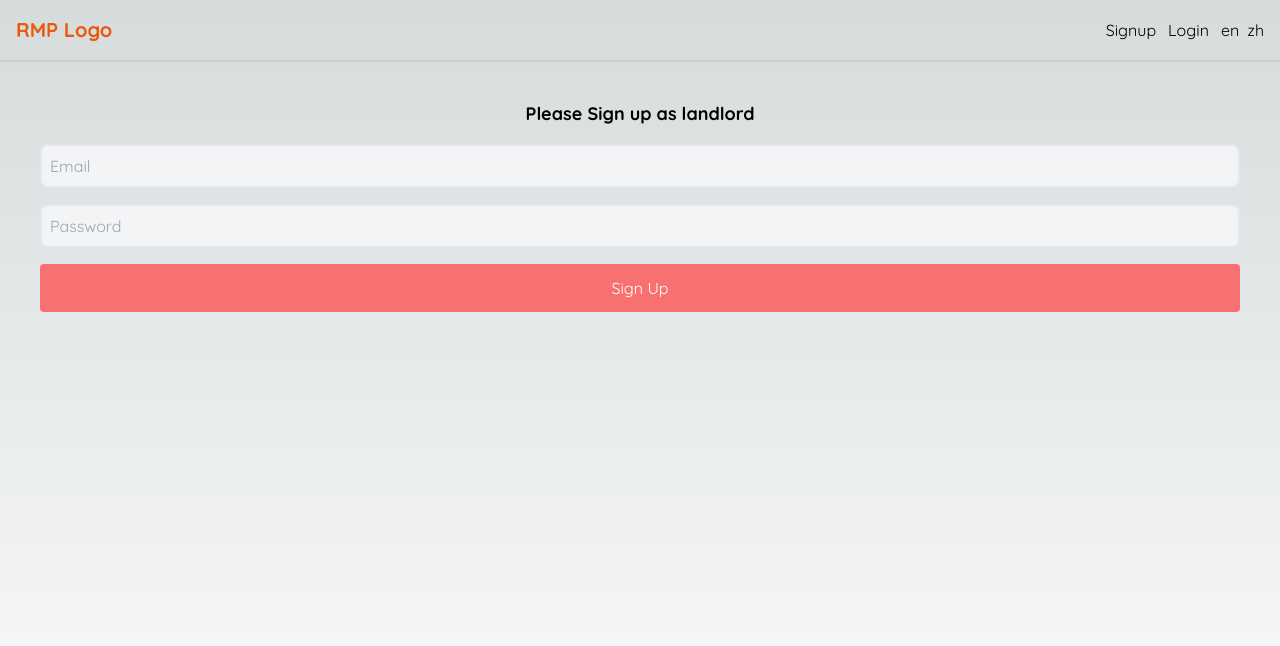
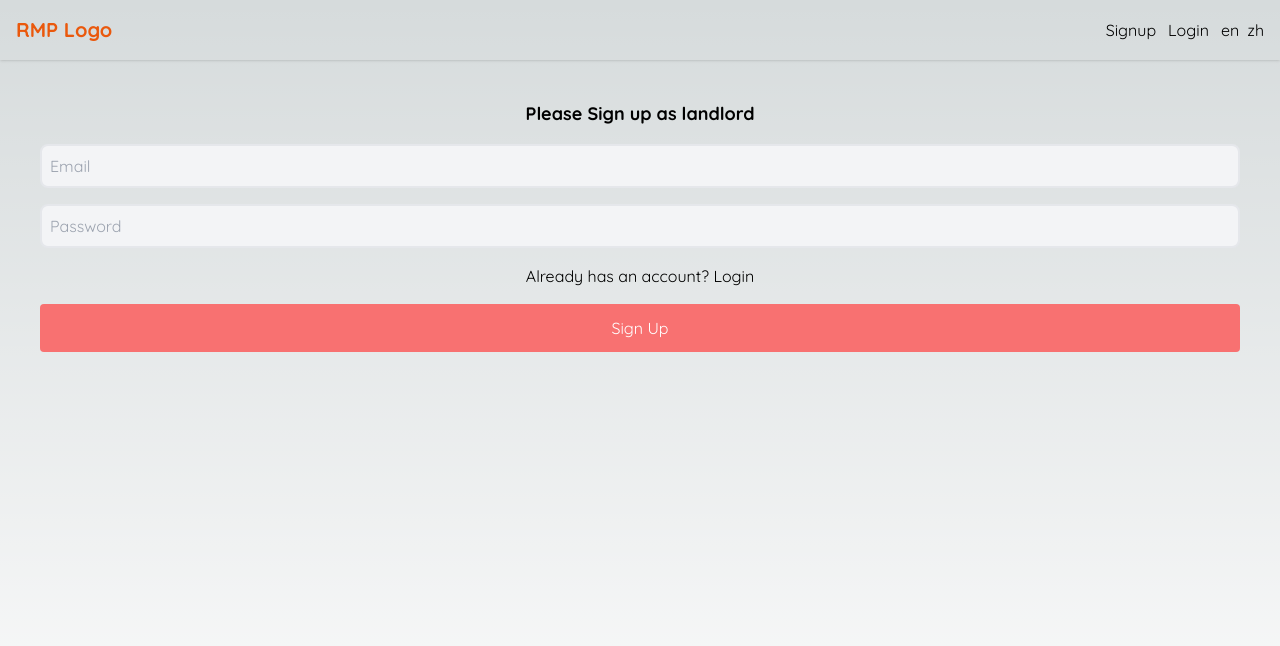
Before and after one commit to 09liweis/RentalManagementPlatform, a Next.js app: page /signup in a window 1280 px wide. Shown: the top 646 px of the page. Built offline with nearby package versions, Linux system fonts and the light colour scheme.

Commit message:
add link to login from sign up page

```diff
--- a/app/(home)/signup/page.tsx
+++ b/app/(home)/signup/page.tsx
@@ -8,6 +8,7 @@ import { useRouter } from "next/navigation";
 import { useState } from "react";
 import { EMAIL } from "@/contants/text";
 import LoadingSpinner from "@/components/common/LoadingSpinner";
+import Link from "next/link";
 
 function Signup() {
 
@@ -41,6 +42,7 @@ function Signup() {
         placeholder="Password"
         value={password}
       />
+      <Link href={'/login'}>Already has an account? Login</Link>
       <button
         type="submit"
         onClick={handleSignup}
```
